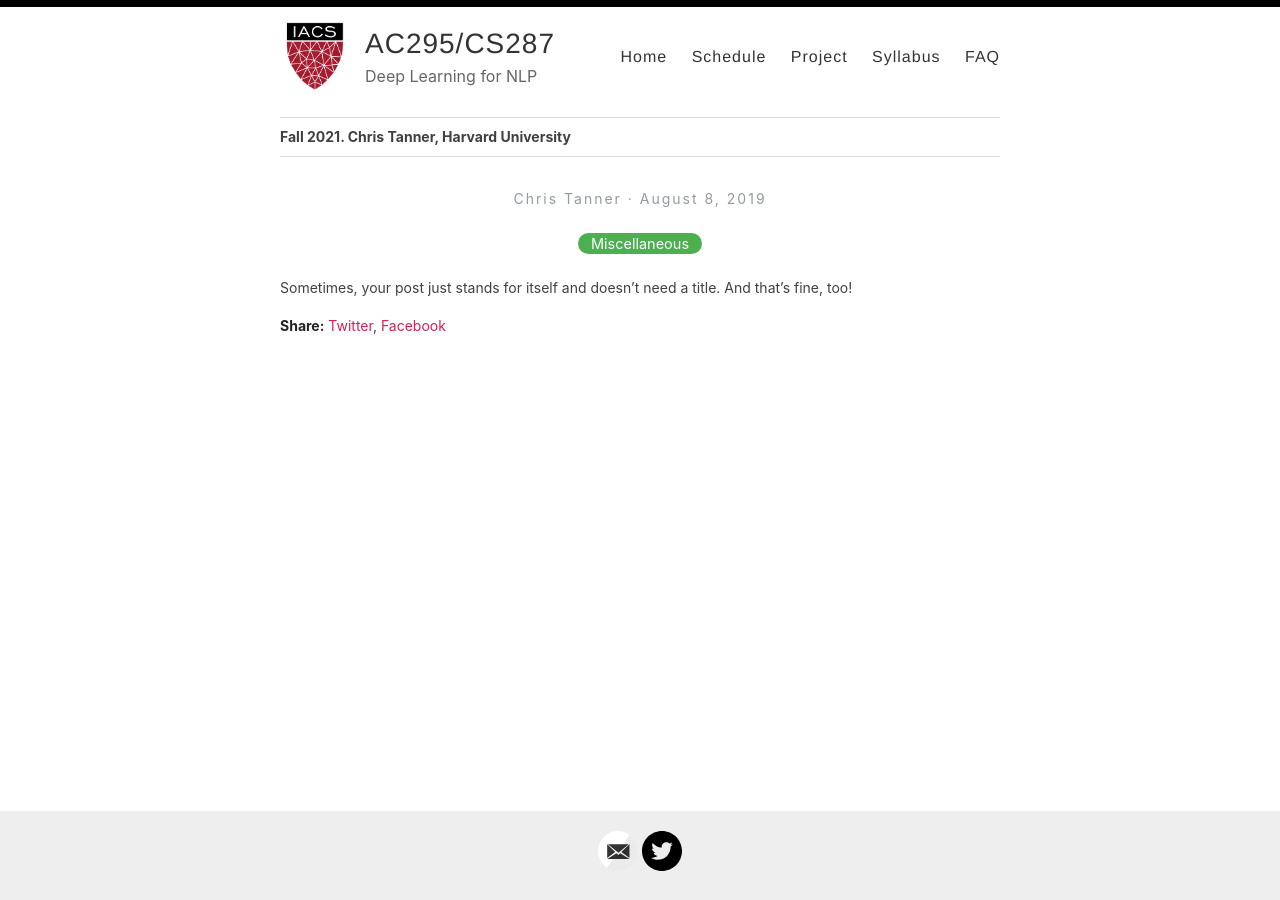
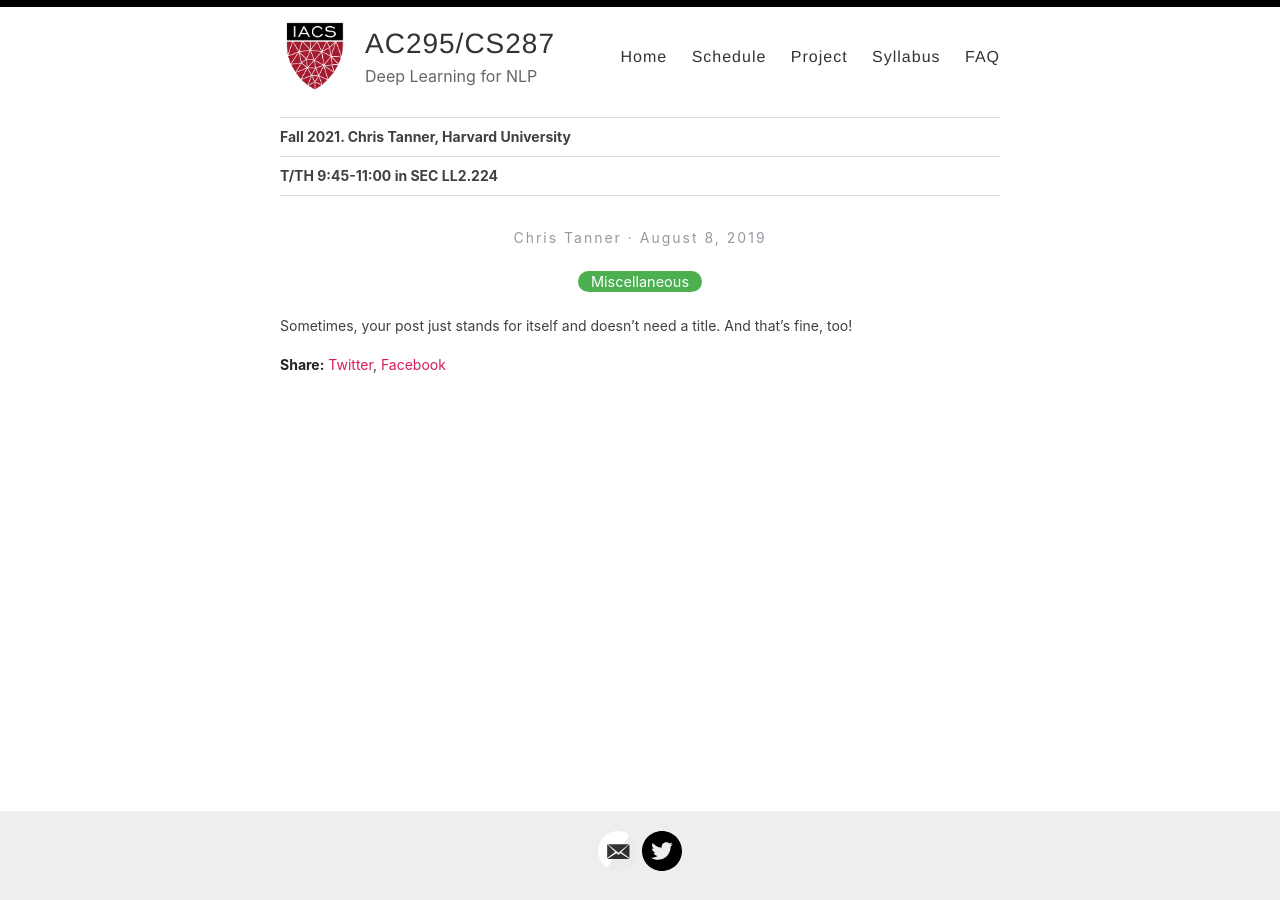
Before and after one commit to Harvard-IACS/CS287, a Jekyll site: the page built from _posts/2019-08-08-no-title-posts.md, in a window 1280 px wide. Built offline with Jekyll 4.4.1, drawn with Linux system fonts in a browser that asks for light colours.

Commit message:
Update default.html

```diff
--- a/_layouts/default.html
+++ b/_layouts/default.html
@@ -38,6 +38,8 @@
             <hr width="100%" size="1" color="#DCDCDC" noshade>
             <b>Fall 2021. Chris Tanner, Harvard University</b>
             <hr width="100%" size="1" color="#DCDCDC" noshade>
+            <b>T/TH 9:45-11:00 in SEC LL2.224</b>
+            <hr width="100%" size="1" color="#DCDCDC" noshade>
           </div>
         </div>
       </div>
```
